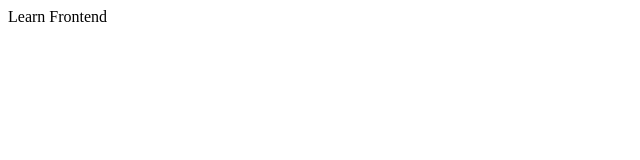
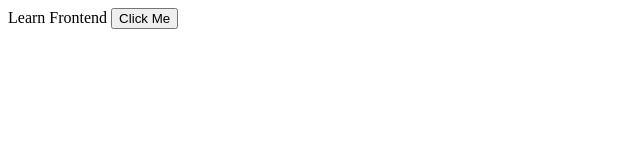
Before and after one commit to HrgChampion/frontend-interview, a plain HTML site: page index.html in a window 1280 px wide. Shown: the whole page, without its empty margins (0-640 px from the left). Drawn offline with Linux system fonts and the light colour scheme.

Commit message:
event loop and callback functions

```diff
--- a/index.html
+++ b/index.html
@@ -8,6 +8,7 @@
 </head>
 <body>
     <h>Learn Frontend</h>
+    <button id="ClickMe">Click Me</button>
 </body>
 </html>
 
```
Also changed, not shown: javascript/javascript.js (+54 -0 lines).
